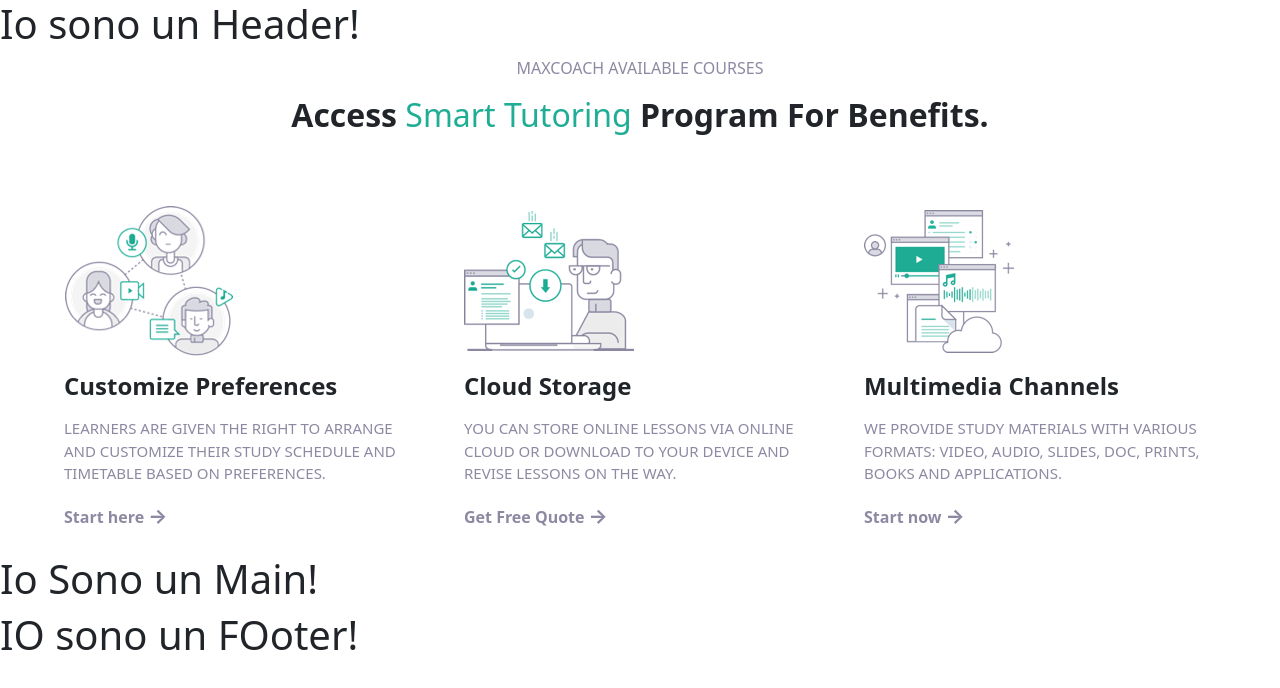
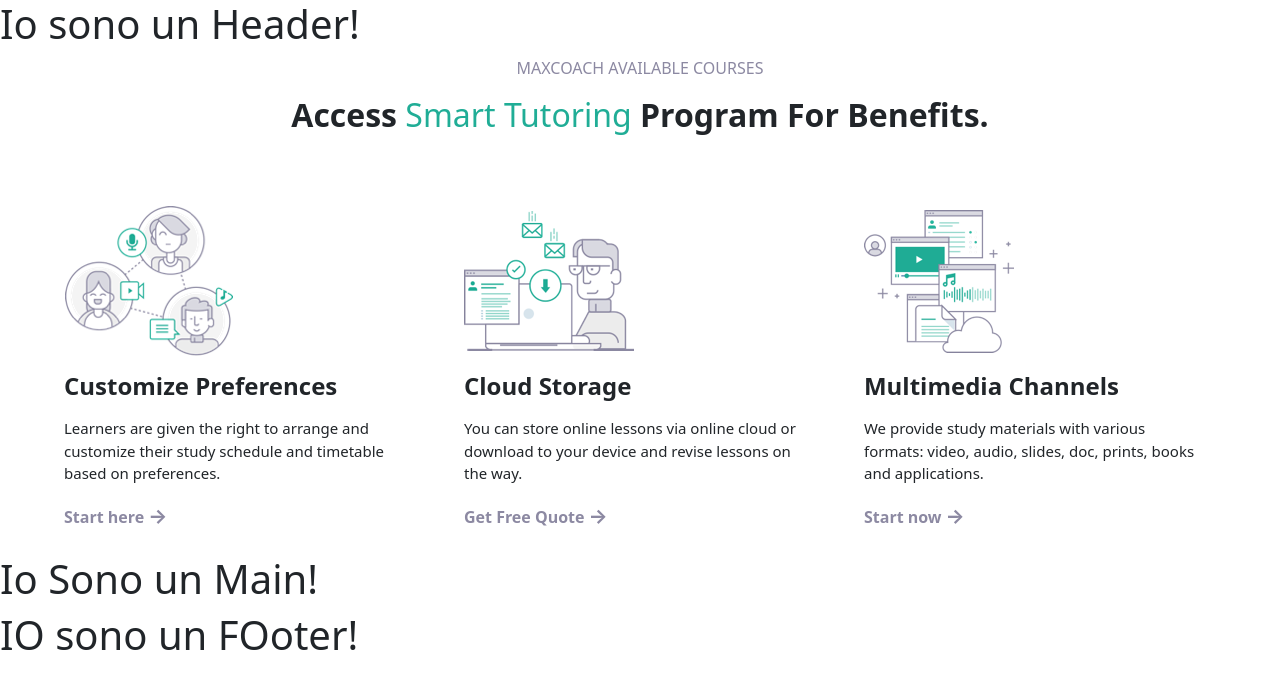
Before and after one commit to GencoMattia/proj-html-vuejs, a Vue app: page / in a window 1280 px wide. Shown: the top 688 px of the page. Built offline with nearby package versions, Linux system fonts and the light colour scheme.

Commit message:
fixed bug

```diff
--- a/src/components/MainBenefits.vue
+++ b/src/components/MainBenefits.vue
@@ -62,7 +62,7 @@ export default {
 <style lang="scss" scoped>
 @use '../styles/partials/mixins' as *;
 
-div>p{
+div.my-container>div>p{
     @include uppercase-text();
     color: #8c89a2;
 }
```
